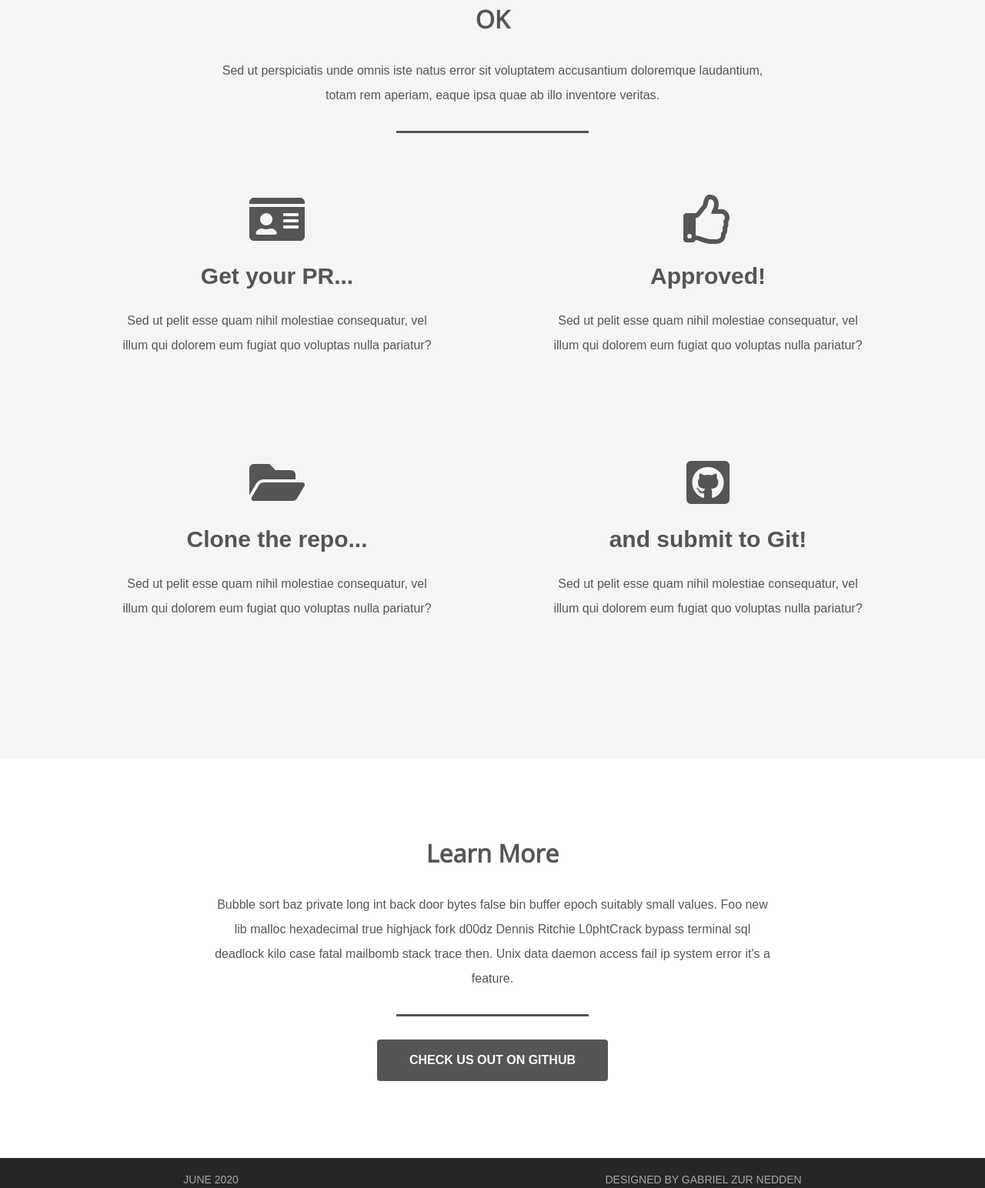
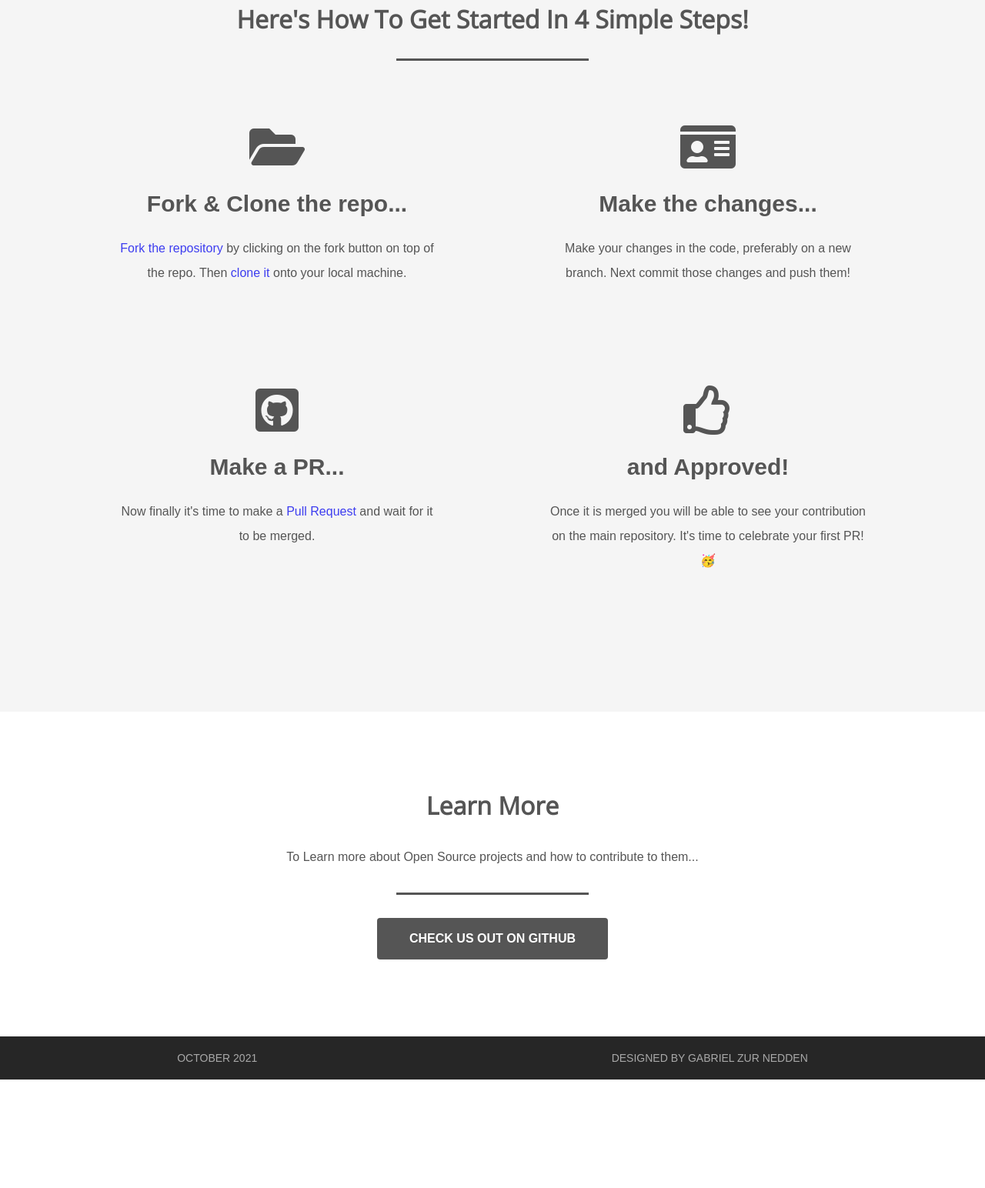
Before and after one commit to GabeNedden/contribute, a plain HTML site: page index.html in a window 1280 px wide. Shown: the part 1965-3509 px from the top of the page at 77% size. After the commit the page ends 3368 px from the top, so only its background shows below. Drawn offline with nearby package versions, Linux system fonts and the light colour scheme.

Commit message:
Replaced dummy text in the homepage

```diff
--- a/contributors.js
+++ b/contributors.js
@@ -8,5 +8,9 @@ const contributors = [
     {
         name: "Haley Harrington",
         github: "https://github.com/haleyharrington"
+    },
+    {
+        name: "Pranshu Jha",
+        github: "https://github.com/pranshuj73"
     }
 ]
--- a/index.html
+++ b/index.html
@@ -41,37 +41,36 @@
     </section>
 
     <section class="gridpanel">
-        <h3 class="title">OK</h3>
-        <p>Sed ut perspiciatis unde omnis iste natus error sit voluptatem accusantium doloremque laudantium, totam rem aperiam, eaque ipsa quae ab illo inventore veritas.</p>
+        <h3 class="title">Here's how to get started in 4 simple steps!</h3>
         <hr>
 
         <ul class="grid">
             <li>
+                <i class="fas fa-folder-open fa-4x"></i>
+                <h4>Fork & Clone the repo...</h4>
+                <p><a href="https://docs.github.com/en/get-started/quickstart/fork-a-repo">Fork the repository</a> by clicking on the fork button on top of the repo. Then <a href="https://docs.github.com/en/repositories/creating-and-managing-repositories/cloning-a-repository">clone it</a> onto your local machine.</p>
+            </li>
+            <li>
                 <i class="fa fa-id-card fa-4x"></i>
-                <h4>Get your PR...</h4>
-                <p>Sed ut pelit esse quam nihil molestiae consequatur, vel illum qui dolorem eum fugiat quo voluptas nulla pariatur?</p>
+                <h4>Make the changes...</h4>
+                <p>Make your changes in the code, preferably on a new branch. Next commit those changes and push them!</p>
+            </li>
+            <li>
+                <i class="fab fa-github-square fa-4x"></i>
+                <h4>Make a PR...</h4>
+                <p>Now finally it's time to make a <a href="https://docs.github.com/en/github/collaborating-with-pull-requests/proposing-changes-to-your-work-with-pull-requests/about-pull-requests">Pull Request</a> and wait for it to be merged.</p>
             </li>
             <li>
                 <i class="far fa-thumbs-up fa-4x"></i>
-                <h4>Approved!</h4>
-                <p>Sed ut pelit esse quam nihil molestiae consequatur, vel illum qui dolorem eum fugiat quo voluptas nulla pariatur?</p>
-            </li>
-            <li>
-                <i class="fas fa-folder-open fa-4x"></i>
-                <h4>Clone the repo...</h4>
-                <p>Sed ut pelit esse quam nihil molestiae consequatur, vel illum qui dolorem eum fugiat quo voluptas nulla pariatur?</p>
-            </li>
-            <li>
-                <i class="fab fa-github-square fa-4x"></i>
-                <h4>and submit to Git!</h4>
-                <p>Sed ut pelit esse quam nihil molestiae consequatur, vel illum qui dolorem eum fugiat quo voluptas nulla pariatur?</p>
+                <h4>and Approved!</h4>
+                <p>Once it is merged you will be able to see your contribution on the main repository. It's time to celebrate your first PR! 🥳</p>
             </li>
         </ul>
     </section>
 
     <section class="contact">
         <h3 class="title">Learn More</h3>
-        <p>Bubble sort baz private long int back door bytes false bin buffer epoch suitably small values. Foo new lib malloc hexadecimal true highjack fork d00dz Dennis Ritchie L0phtCrack bypass terminal sql deadlock kilo case fatal mailbomb stack trace then. Unix data daemon access fail ip system error it's a feature.</p>
+        <p>To Learn more about Open Source projects and how to contribute to them...</p>
         <hr>
         <form>
             <a href="https://github.com/GabeNedden/contribute" target="_blank" class="btn header">Check us out on Github</a>
@@ -79,8 +78,18 @@
     </section>
 
     <footer>
-        <p>June 2020</p>
+        <p class="footer-date"></p>
         <p>Designed by Gabriel Zur Nedden</p>
     </footer>
+
+    <script>
+        const monthNames = ["January", "February", "March", "April", "May", "June", "July", "August", "September", "October", "November", "December"];
+
+        const d = new Date();
+        console.log(monthNames[d.getMonth()] + " " + d.getFullYear());
+        var ele = document.getElementsByClassName('footer-date')[0];
+        console.log(ele)
+        ele.innerHTML = monthNames[d.getMonth()] + " " + d.getFullYear();
+    </script>
 </body>
 </html>
```
